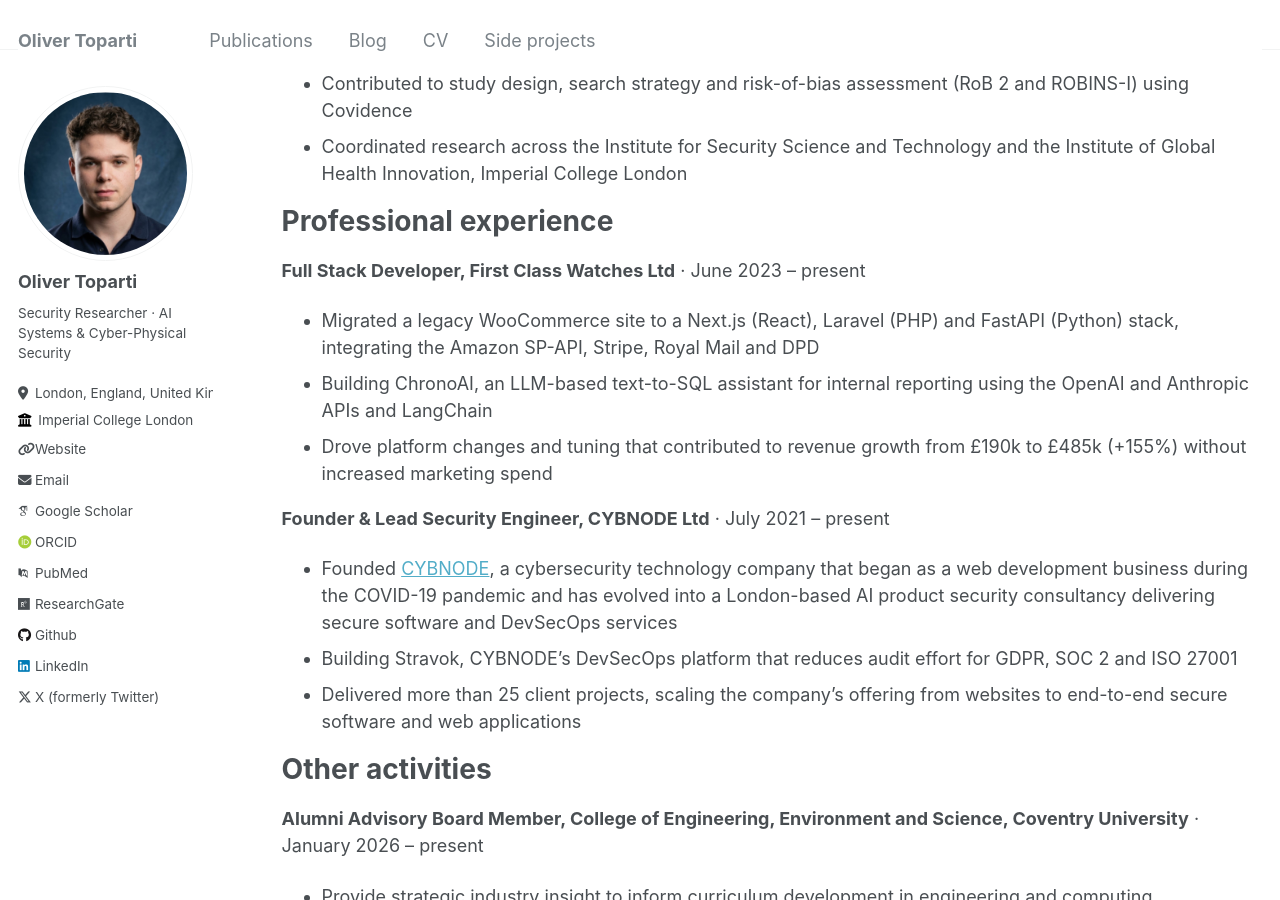
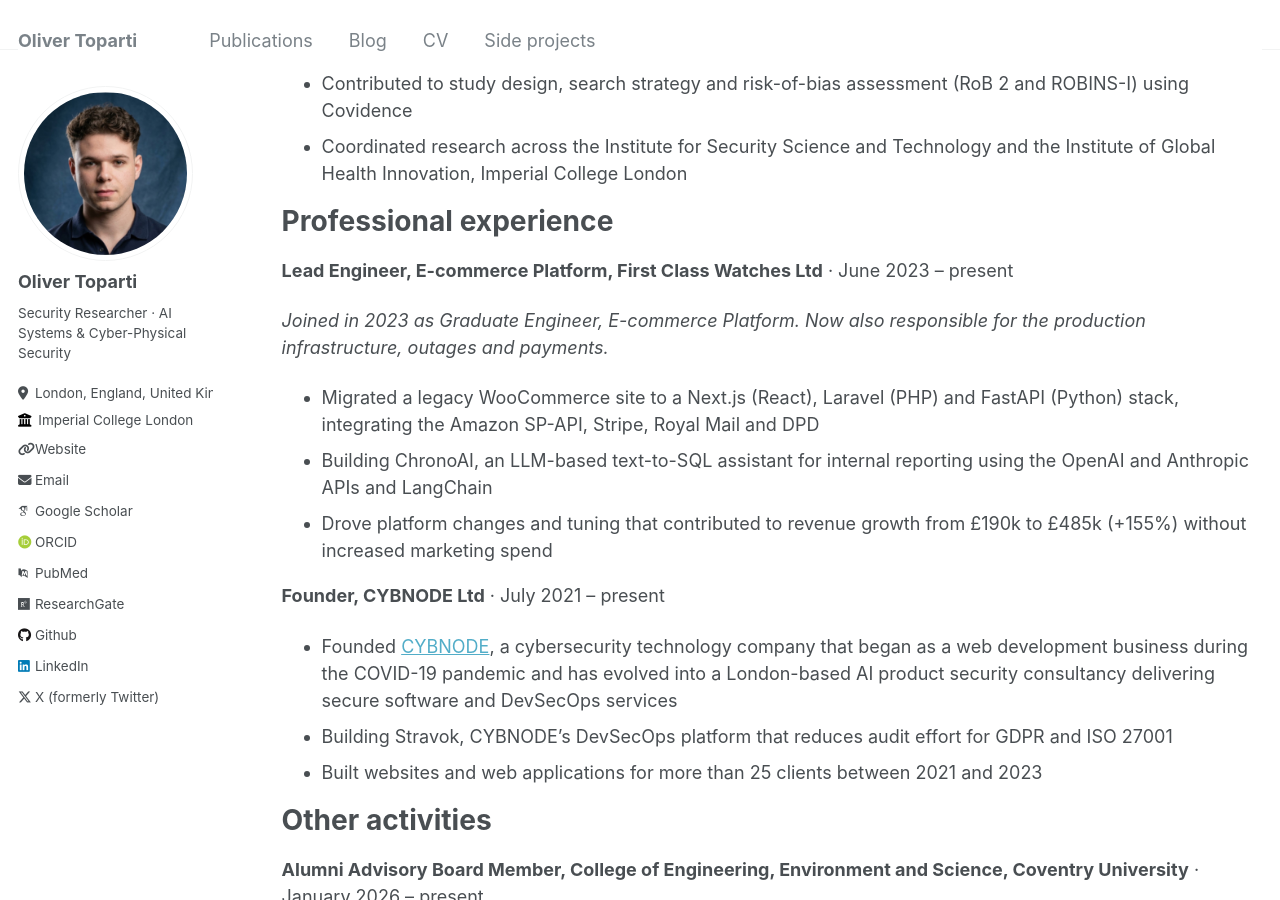
Before and after one commit to olivertoparti/olivertoparti.github.io, a Jekyll site: the page built from _pages/cv.md, in a window 1280 px wide and 900 px high, scrolled down 1232 px. Built offline with Jekyll 4.4.1, drawn with Linux system fonts in a browser that asks for light colours; some web fonts are replaced.

Commit message:
Update First Class Watches and CYBNODE titles, drop SOC 2 claim
- First Class Watches: Lead Engineer, E-commerce Platform (joined as
  Graduate Engineer, E-commerce Platform)
- CYBNODE: Founder
- Stravok covers GDPR and ISO 27001
- Client work: 25+ web clients, 2021-2023

```diff
--- a/_pages/cv.md
+++ b/_pages/cv.md
@@ -43,15 +43,18 @@ Research in progress
 
 Professional experience
 ======
-**Full Stack Developer, First Class Watches Ltd** · June 2023 – present
+**Lead Engineer, E-commerce Platform, First Class Watches Ltd** · June 2023 – present
+
+*Joined in 2023 as Graduate Engineer, E-commerce Platform. Now also responsible for the production infrastructure, outages and payments.*
+
 * Migrated a legacy WooCommerce site to a Next.js (React), Laravel (PHP) and FastAPI (Python) stack, integrating the Amazon SP-API, Stripe, Royal Mail and DPD
 * Building ChronoAI, an LLM-based text-to-SQL assistant for internal reporting using the OpenAI and Anthropic APIs and LangChain
 * Drove platform changes and tuning that contributed to revenue growth from £190k to £485k (+155%) without increased marketing spend
 
-**Founder & Lead Security Engineer, CYBNODE Ltd** · July 2021 – present
+**Founder, CYBNODE Ltd** · July 2021 – present
 * Founded [CYBNODE](https://www.cybnode.com), a cybersecurity technology company that began as a web development business during the COVID-19 pandemic and has evolved into a London-based AI product security consultancy delivering secure software and DevSecOps services
-* Building Stravok, CYBNODE's DevSecOps platform that reduces audit effort for GDPR, SOC 2 and ISO 27001
-* Delivered more than 25 client projects, scaling the company's offering from websites to end-to-end secure software and web applications
+* Building Stravok, CYBNODE's DevSecOps platform that reduces audit effort for GDPR and ISO 27001
+* Built websites and web applications for more than 25 clients between 2021 and 2023
 
 Other activities
 ======
```
Also changed, not shown: _pages/about.md (+1 -1 lines), _portfolio/cybnode.md (+4 -4 lines).
